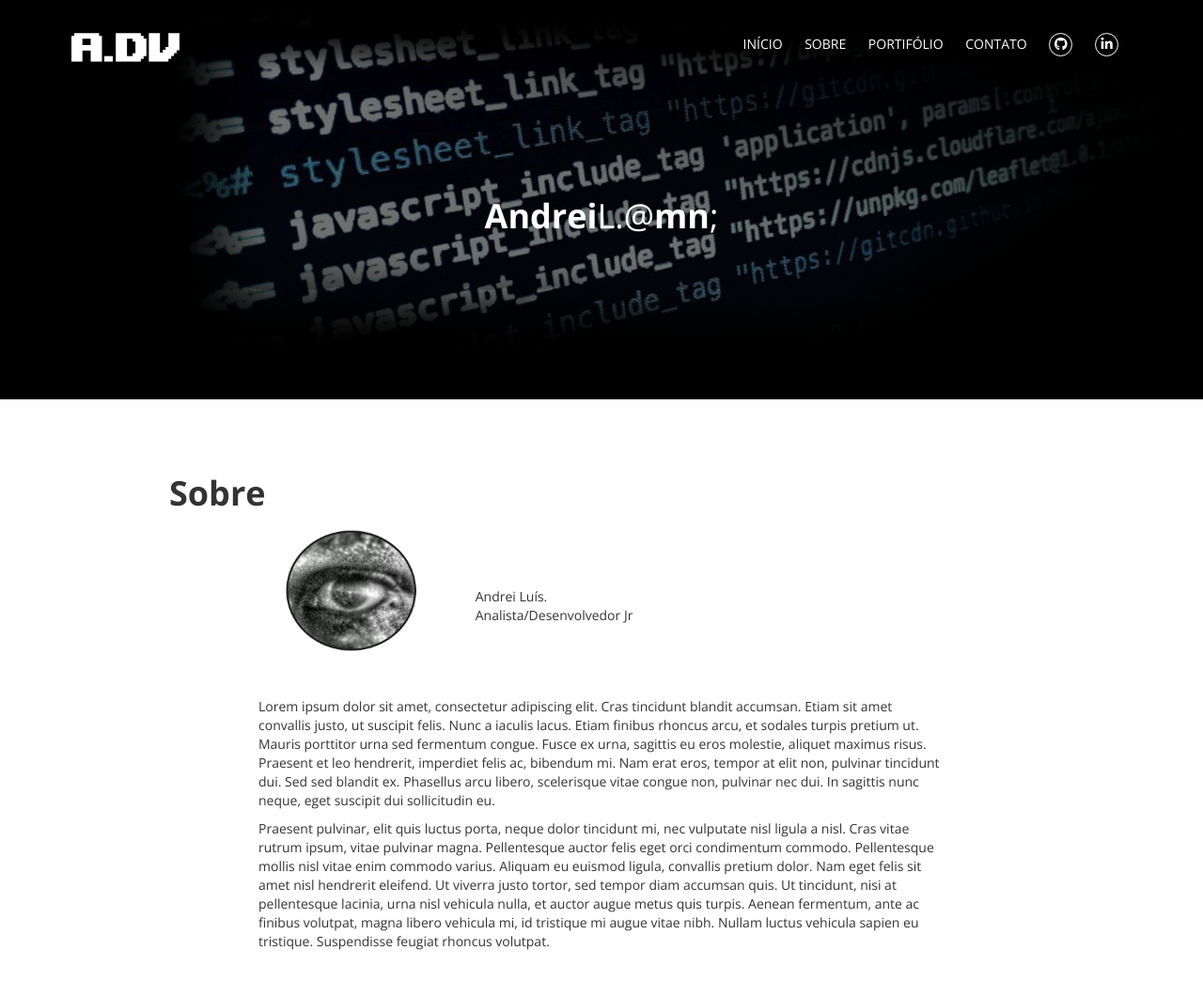
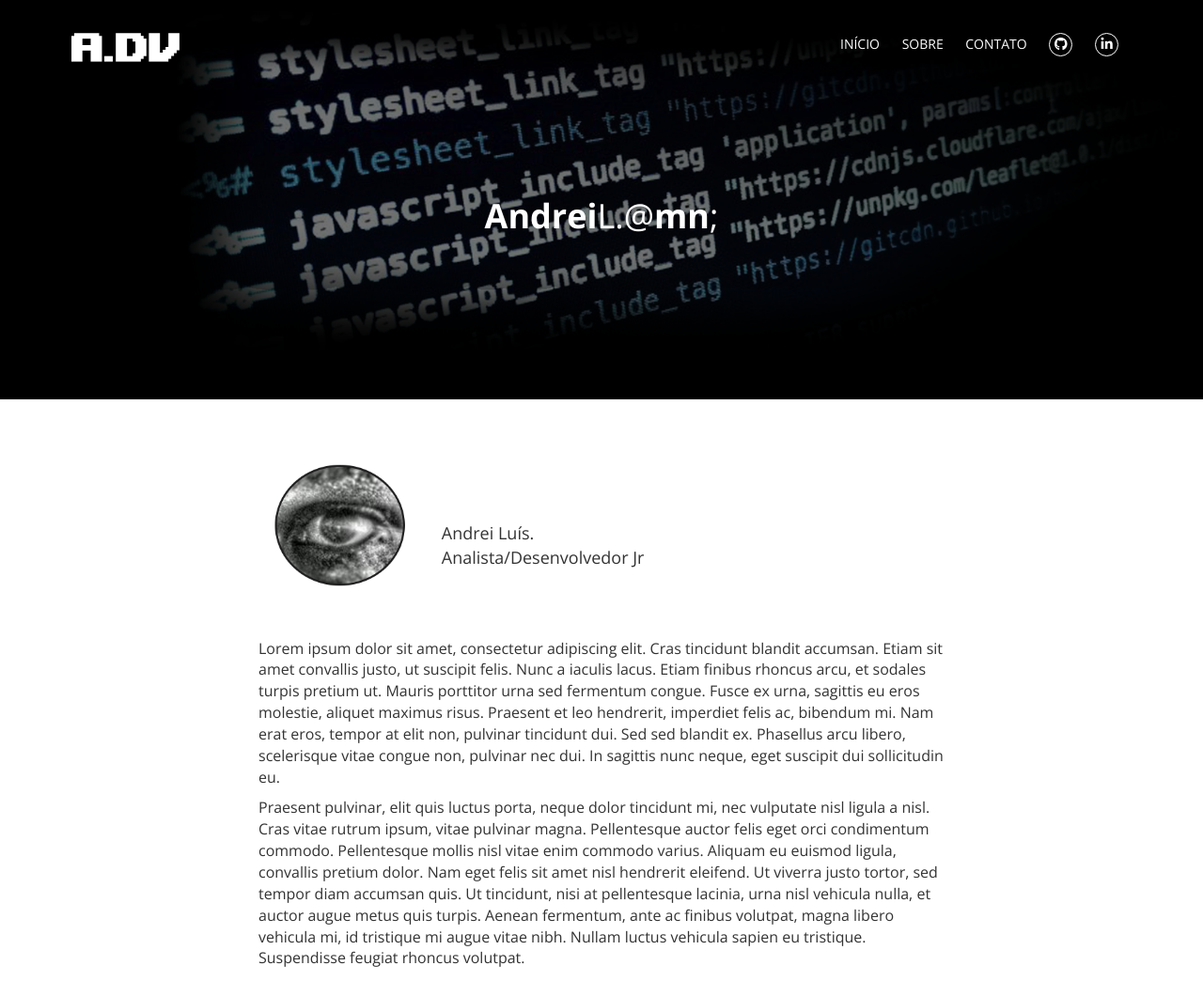
Before and after one commit to AndreiLuis/Project_Portifolio-PRO, a website: page Index.html in a window 1280 px wide. Shown: the top 1044 px of the page at 94% size. Drawn offline with nearby package versions, Linux system fonts and the light colour scheme.

Commit message:
Mudanças...

```diff
--- a/Index.html
+++ b/Index.html
@@ -24,7 +24,7 @@
 					<ul>
 						<li><a href="Index.html">Início</a></li>
 						<li><a href="#sobre">Sobre</a></li>
-						<li><a href="">Portifólio</a></li>
+						<!--<li><a href="">Portifólio</a></li>-->
 						<li><a href="">Contato</a></li>
 					</ul>
 				</nav>
@@ -54,9 +54,12 @@
 	<main>
 		<div class="container">
 			<section class="sobre" id="sobre">
-			<H1><b>Sobre</b></H1>
+				<!--<H1><b>Sobre</b></H1>
 				<br>
 				<br>
+				<br>
+				<br>
+				<br>-->
 				<div class="perfil">
 					<div class="foto">
 					<img src="imagens/img_perfil.png">
@@ -74,8 +77,8 @@
 
 					<p>  Praesent pulvinar, elit quis luctus porta, neque dolor tincidunt mi, nec vulputate nisl ligula a nisl. Cras vitae rutrum ipsum, vitae pulvinar magna. Pellentesque auctor felis eget orci condimentum commodo. Pellentesque mollis nisl vitae enim commodo varius. Aliquam eu euismod ligula, convallis pretium dolor. Nam eget felis sit amet nisl hendrerit eleifend. Ut viverra justo tortor, sed tempor diam accumsan quis. Ut tincidunt, nisi at pellentesque lacinia, urna nisl vehicula nulla, et auctor augue metus quis turpis. Aenean fermentum, ante ac finibus volutpat, magna libero vehicula mi, id tristique mi augue vitae nibh. Nullam luctus vehicula sapien eu tristique. Suspendisse feugiat rhoncus volutpat.</p>
 				</div>
+			</section>
 		</div>
-		</section>
 	</main>
 	<br>
 	<br>
--- a/sass/organisms/_sobre.sass
+++ b/sass/organisms/_sobre.sass
@@ -6,7 +6,7 @@ section.sobre
 		+align-items(center)
 		+justify-content(space-around)
 		+make-sm-column(10)
-		+make-sm-column-offset(1)
+		+make-sm-column-offset(2)
 
 		//display: flex
 
@@ -31,6 +31,7 @@ section.sobre
 				position: relative
 				margin: 0
 				padding: 0
+				font-size: 18px
 	.texto
 		+make-sm-column(8)
 		+make-sm-column-offset(2)
@@ -38,5 +39,6 @@ section.sobre
 		+justify-content(space-around)
 		//text-align: center
 		+align-items(center)
+		font-size: 16px
 //section.sobre .perfil
 	//margin-left: auto
```
Also changed, not shown: CSS/Home.css. Lines whose indentation alone changed are shown as unchanged.
